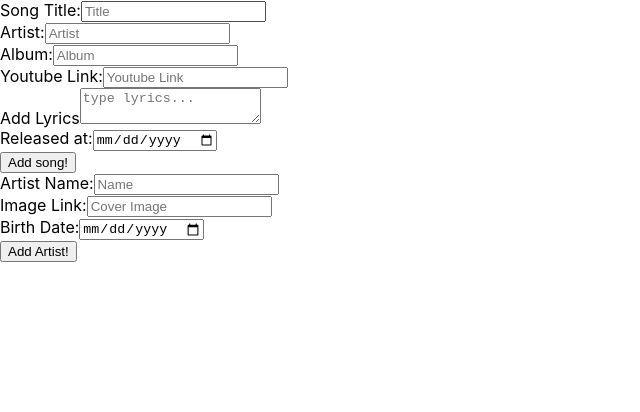
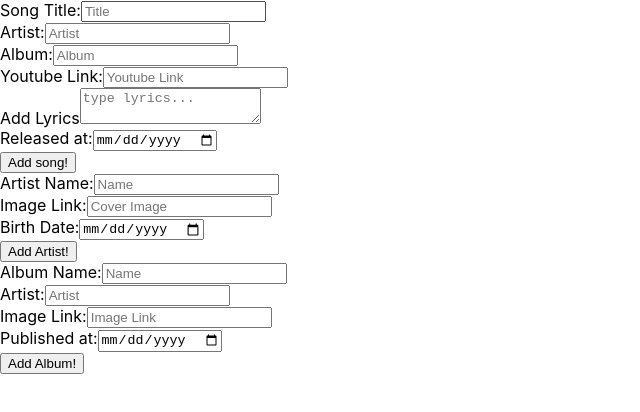
Before and after one commit to OfirSimhi1612/Music-App, a React (Create React App) app in the folder client/music-app/: page / in a window 1280 px wide. Shown: the top 412 px of the page, without its empty margins (0-640 px from the left). Built offline with nearby package versions, Linux system fonts and the light colour scheme.

Commit message:
add album component added

```diff
--- a/client/music-app/src/App.js
+++ b/client/music-app/src/App.js
@@ -2,12 +2,14 @@ import React from 'react';
 import './App.css';
 import AddSong from './components/AddSong';
 import AddArtist from './components/AddArtist';
+import AddAlbum from './components/AddAlbum'
 
 function App() {
 return (
   <>
     <AddSong></AddSong>
     <AddArtist></AddArtist>
+    <AddAlbum></AddAlbum>
   </>
 );
 }
--- /dev/null
+++ b/client/music-app/src/components/AddAlbum.js
@@ -0,0 +1,55 @@
+import React, { useState } from 'react';
+import ArtistSelect from './selectOptions/ArtistSelect.js';
+import axios from 'axios';
+
+
+function AddAlbum (){
+
+    const [AlbumDetails, setAlbumDetails] = useState({});
+
+    const updateDetails = React.useCallback((column, value) => {
+        const details = Object.assign(AlbumDetails)
+        details[column] = value;
+        setAlbumDetails(details);
+        console.log(AlbumDetails)
+    }, [AlbumDetails]);
+
+    const addAlbum = React.useCallback(() => {
+        axios.post(`http://localhost:8080/albums`, AlbumDetails)
+    }, [AlbumDetails]);
+
+    return (
+        <>
+            <form id='addAlbumForm' autoComplete="off">
+                <div>
+                    <label htmlFor='NameInput'>Album Name:</label>
+                    <input type='text' id ='NameInput' placeholder='Name'
+                    onChange={(e) => updateDetails('name', e.target.value)}
+                    ></input>
+                </div>
+                <div>
+                    <ArtistSelect
+                    updateDetails={updateDetails}
+                    />
+                </div>
+                <div>
+                    <label htmlFor='ImageInput'>Image Link:</label>
+                    <input type='text' id ='ImageInput' placeholder='Image Link'
+                    onChange={(e) => updateDetails('cover_img', e.target.value)}
+                    ></input>
+                </div>
+                <div>
+                    <label htmlFor='PublishTime'>Published at:</label>
+                    <input type='date' id='PublishTime'
+                    onChange={(e) => updateDetails('published_at', e.target.value)}
+                    ></input>
+                </div>
+                <div>
+                    <button type='submit' onClick={addAlbum}>Add Album!</button>
+                </div>
+            </form>
+        </>
+    );
+}
+
+export default AddAlbum;
```
Also changed, not shown: client/music-app/src/components/AddAlbum.css (added), 1 other file (tests, documents, lock files or other folders).
